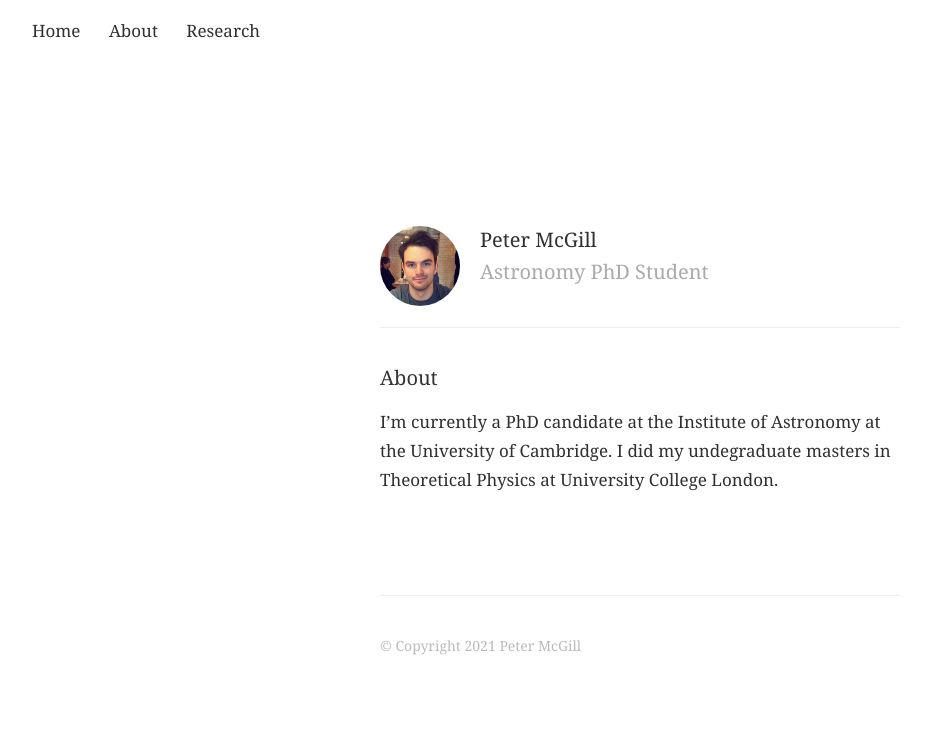
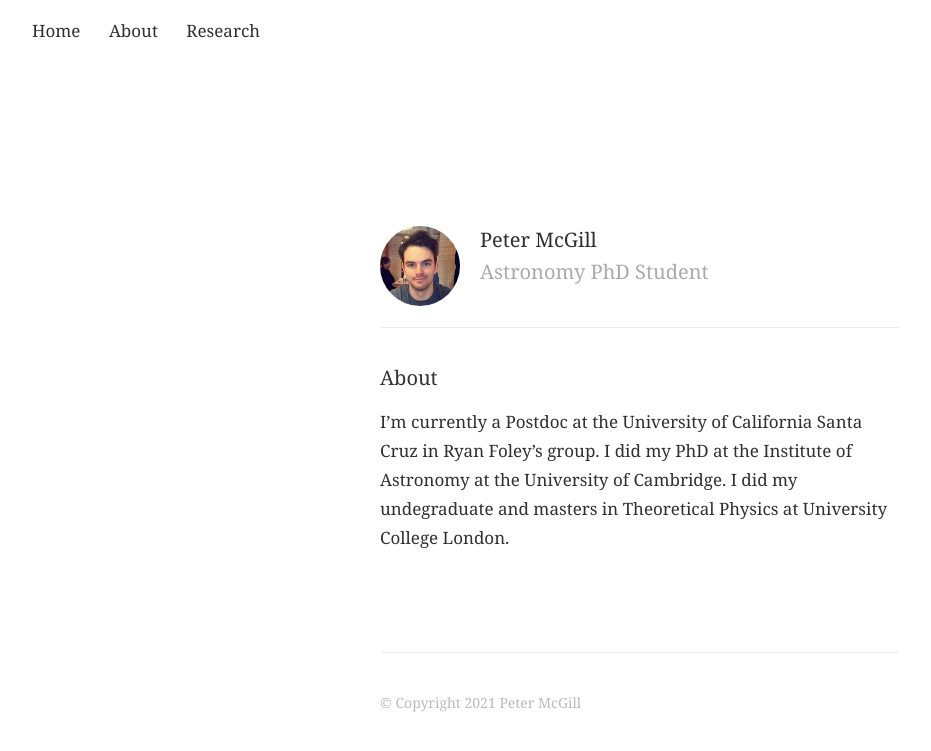
Before and after one commit to astrophpeter/astrophpeter.github.io, a Jekyll site: the page built from about.md, in a window 1280 px wide. Shown: the top 751 px of the page, without its empty margins (0-931 px from the left). Built offline with Jekyll 4.4.1, drawn with Linux system fonts in a browser that asks for light colours; nearby versions of some CDN libraries.

Commit message:
Update about.md

```diff
--- a/about.md
+++ b/about.md
@@ -6,9 +6,9 @@ profile: true
 
 ### About
 
-I'm currently a PhD candidate at the
-Institute of Astronomy at the University of
-Cambridge. I did my undegraduate masters in Theoretical Physics at University
+I'm currently a Postdoc at the University of California Santa Cruz in Ryan Foley's group.
+I did my PhD at the Institute of Astronomy at the University of Cambridge. I did my
+undegraduate and masters in Theoretical Physics at University
 College London.
 
 
```
